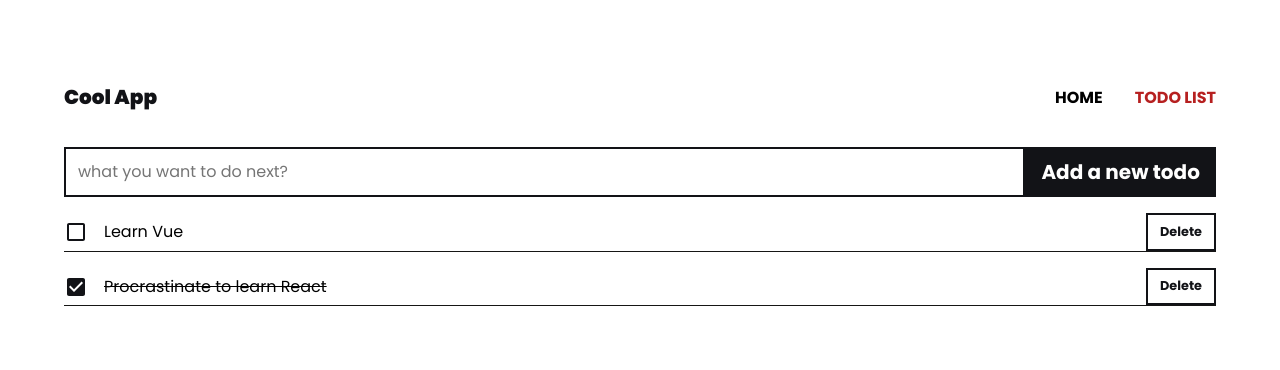
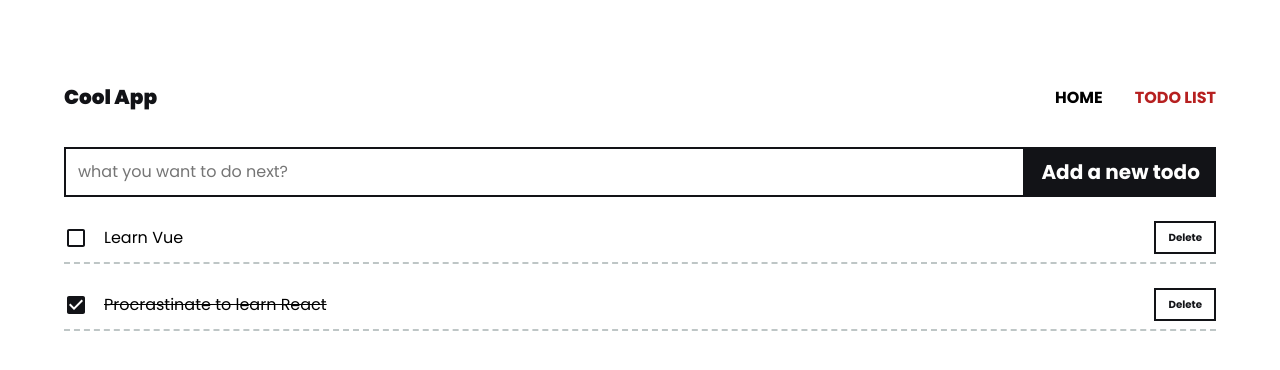
Before and after one commit to paulocuambe/tdd-vue, a Vue app: page /todo-app in a window 1280 px wide. Shown: the top 370 px of the page. Built offline with nearby package versions, Linux system fonts and the light colour scheme.

Commit message:
tweak the todo app UI

```diff
--- a/src/components/todo/TodoListItem.vue
+++ b/src/components/todo/TodoListItem.vue
@@ -7,7 +7,7 @@
       @click="$emit('toggle')"
     />
     <p data-testid="todoText" class="todo__text" :class="{ through: todoItem.completed }">{{ todoItem.text }}</p>
-    <base-button size="sm" data-testid="todoDeleteBtn" class="todo__btn" @click="$emit('delete')">Delete</base-button>
+    <base-button size="xs" data-testid="todoDeleteBtn" class="todo__btn" @click="$emit('delete')">Delete</base-button>
   </div>
 </template>
 
@@ -40,8 +40,9 @@ export default {
   display: flex;
   align-items: center;
   justify-content: space-between;
-  border-bottom: 1px solid #161615;
-  margin-top: 1rem;
+  border-bottom: 2px dashed var(--color-gray);
+  padding-bottom: 0.5rem;
+  margin-top: 1.5rem;
 }
 
 /* flex: [flex-grow] [flex-shrink] [flex-basis]; */
```
